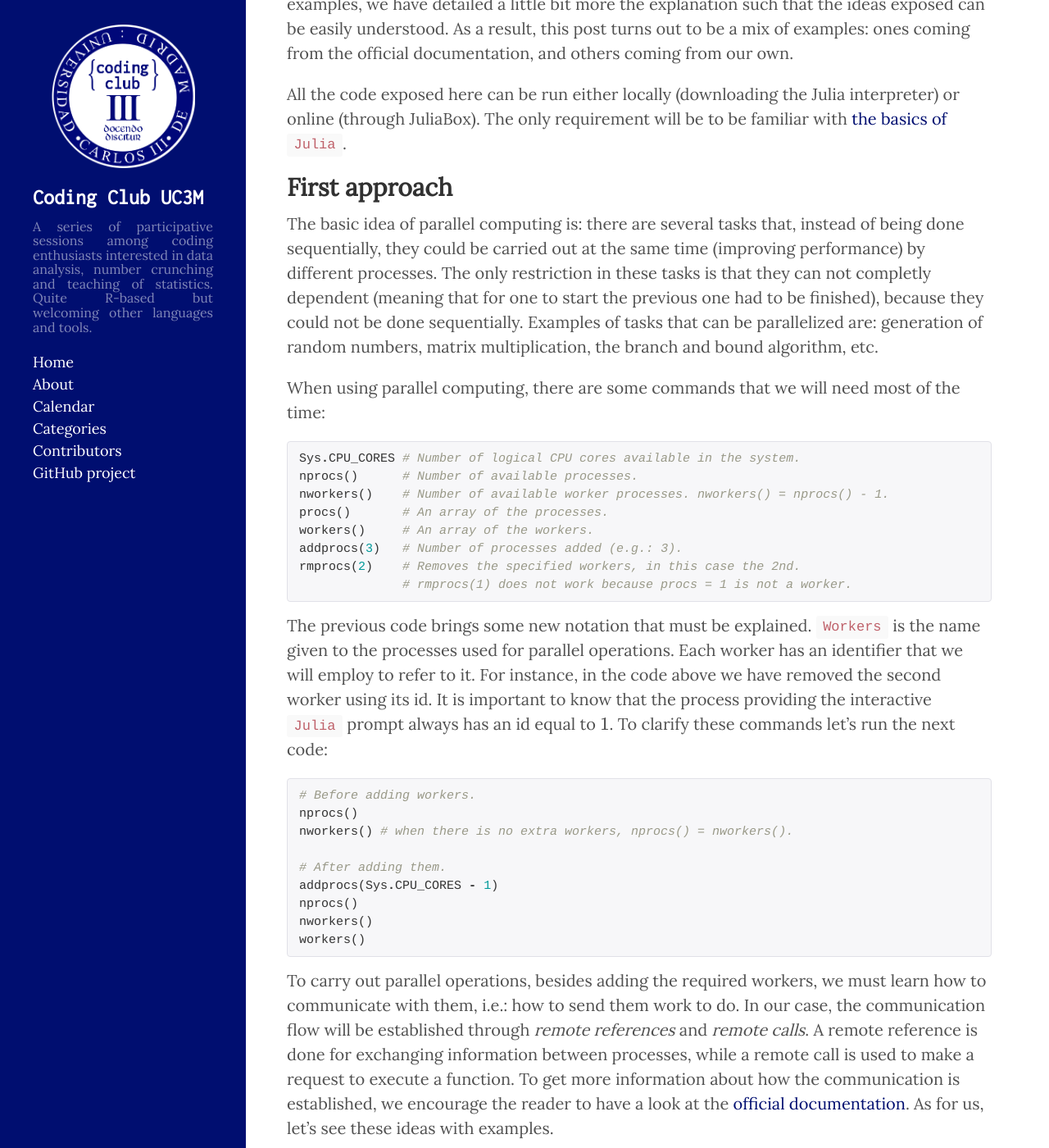
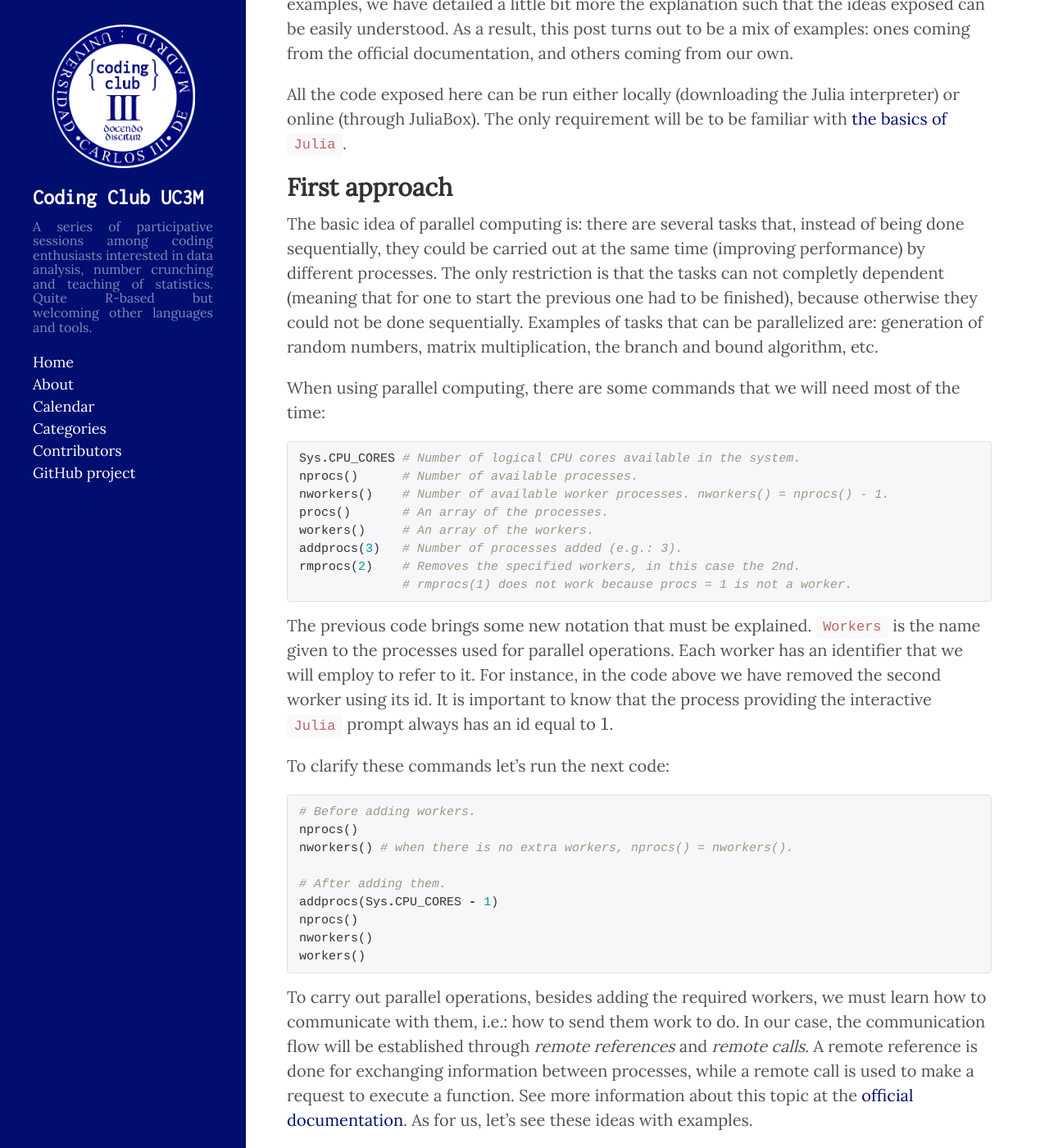
Before and after one commit to CodingClubUC3M/codingclubuc3m.github.io, a Jekyll site: the page built from _posts/2018-06-06-Parallel-computing-Julia-hidden.md, in a window 1280 px wide and 1400 px high, scrolled down 699 px. Shown: the whole window at 82% size. Built offline with Jekyll 4.4.1, drawn with Linux system fonts in a browser that asks for light colours; formulas are drawn with MathJax 3; comment, search, counter and statistics services are not loaded.

Commit message:
Update 2018-06-06-Parallel-computing-Julia-hidden.md

````diff
--- a/_posts/2018-06-06-Parallel-computing-Julia-hidden.md
+++ b/_posts/2018-06-06-Parallel-computing-Julia-hidden.md
@@ -22,7 +22,7 @@ All the code exposed here can be run either locally (downloading the Julia inter
 
 ## First approach
 
-The basic idea of parallel computing is: there are several tasks that, instead of being done sequentially, they could be carried out at the same time (improving performance) by different processes. The only restriction in these tasks is that they can not completly dependent (meaning that for one to start the previous one had to be finished), because they could not be done sequentially. Examples of tasks that can be parallelized are: generation of random numbers, matrix multiplication, the branch and bound algorithm, etc.
+The basic idea of parallel computing is: there are several tasks that, instead of being done sequentially, they could be carried out at the same time (improving performance) by different processes. The only restriction is that the tasks can not completly dependent (meaning that for one to start the previous one had to be finished), because otherwise they could not be done sequentially. Examples of tasks that can be parallelized are: generation of random numbers, matrix multiplication, the branch and bound algorithm, etc.
 
 When using parallel computing, there are some commands that we will need most of the time:
 
@@ -37,7 +37,9 @@ rmprocs(2)    # Removes the specified workers, in this case the 2nd.
               # rmprocs(1) does not work because procs = 1 is not a worker.
 ```
 
-The previous code brings some new notation that must be explained. `Workers` is the name given to the processes used for parallel operations. Each worker has an identifier that we will employ to refer to it. For instance, in the code above we have removed the second worker using its id. It is important to know that the process providing the interactive `Julia` prompt always has an id equal to $1$. To clarify these commands let's run the next code:
+The previous code brings some new notation that must be explained. `Workers` is the name given to the processes used for parallel operations. Each worker has an identifier that we will employ to refer to it. For instance, in the code above we have removed the second worker using its id. It is important to know that the process providing the interactive `Julia` prompt always has an id equal to $1$.
+
+To clarify these commands let's run the next code:
 
 ```julia
 # Before adding workers.
@@ -51,7 +53,7 @@ nworkers()
 workers()
 ```
 
-To carry out parallel operations, besides adding the required workers, we must learn how to communicate with them, i.e.: how to send them work to do. In our case, the communication flow will be established through *remote references* and *remote calls*. A remote reference is done for exchanging information between processes, while a remote call is used to make a request to execute a function. To get more information about how the communication is established, we encourage the reader to have a look at the [official documentation](https://docs.julialang.org/en/release-0.6/manual/parallel-computing/#Parallel-Computing-1). As for us, let's see these ideas with examples.
+To carry out parallel operations, besides adding the required workers, we must learn how to communicate with them, i.e.: how to send them work to do. In our case, the communication flow will be established through *remote references* and *remote calls*. A remote reference is done for exchanging information between processes, while a remote call is used to make a request to execute a function. See more information about this topic at the [official documentation](https://docs.julialang.org/en/release-0.6/manual/parallel-computing/#Parallel-Computing-1). As for us, let's see these ideas with examples.
 
 First, imagine that we want to generate two matrices formed by random numbers in worker number $2$. One of the matrices is comprised of real numbers, while the other one contains integers between $1$ and $8$.
 
````
